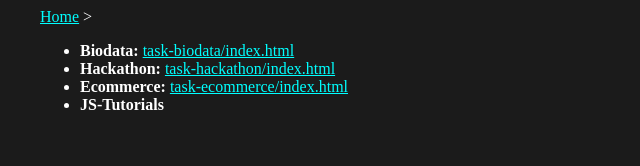
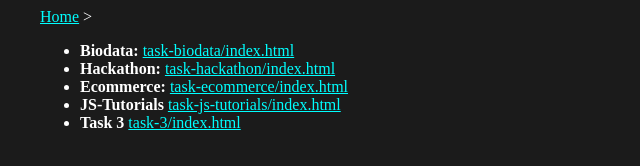
Before and after one commit to parzi-val/AWT-MDI3001-22MID0098, a plain HTML site: page index.html in a window 1280 px wide. Shown: the whole page, without its empty margins (0-640 px from the left). Drawn offline with Linux system fonts and the light colour scheme.

Commit message:
updated home page

```diff
--- a/index.html
+++ b/index.html
@@ -21,7 +21,10 @@
             <strong>Ecommerce:</strong> <a href="task-ecommerce/index.html">task-ecommerce/index.html</a>
         </li>
         <li>
-            <strong>JS-Tutorials</strong>
+            <strong>JS-Tutorials</strong> <a href="task-js-tutorials/">task-js-tutorials/index.html</a>
+        </li>
+        <li>
+            <strong>Task 3</strong> <a href="task-3/">task-3/index.html</a>
         </li>
     </ul>
 </body>
```
